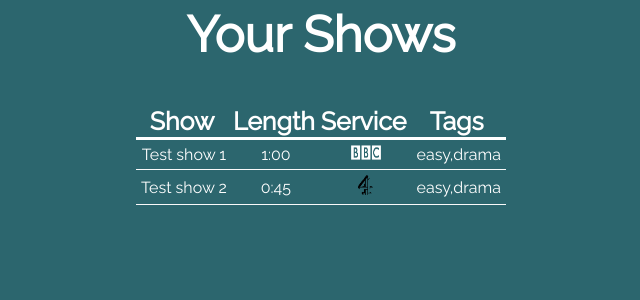
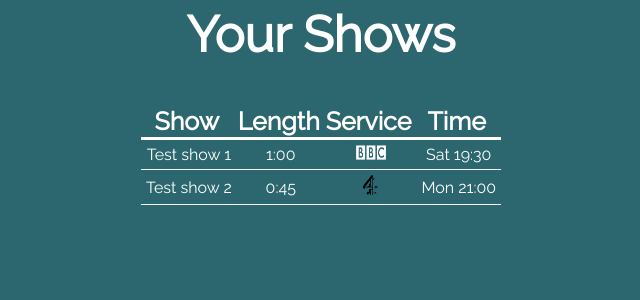
Before and after one commit to OStillman/Pi_WebServer, a Flask app: page /shows in a window 1280 px wide. Shown: the part 272-572 px from the top of the page, without its empty margins (319-959 px from the left). Run offline with Flask 2, Linux system fonts and the light colour scheme.

Commit message:
Add Time Element

```diff
--- a/static/shows/js/main.js
+++ b/static/shows/js/main.js
@@ -67,7 +67,7 @@ let display = {
                 "<td>" + this_show.name + "</td>" +
                 "<td>" + this_show.duration + "</td>" +
                 "<td> <img src='" + this_show.service + "' class='" + this_show.class + "'></td>" +
-                "<td>" + this_show.tags + "</td>" +
+                "<td>" + this_show.time + "</td>" +
                 "</tr>");
         }
     }
--- a/static/shows/json/planner.json
+++ b/static/shows/json/planner.json
@@ -5,12 +5,14 @@
         "name": "Test show 1",
         "duration": "1:00",
         "service": "BBC",
+        "time": "Sat 19:30",
         "tags": ["easy", "drama"]
       },
       {
         "name": "Test show 2",
         "duration": "0:45",
         "service": "C4",
+        "time": "Mon 21:00",
         "tags": ["easy", "drama"]
       }
     ]
--- a/templates/shows/index.html
+++ b/templates/shows/index.html
@@ -30,7 +30,7 @@
         <td>Show</td>
         <td>Length</td>
         <td>Service</td>
-        <td>Tags</td>
+        <td>Time</td>
         </thead>
         <tbody>
 
```
